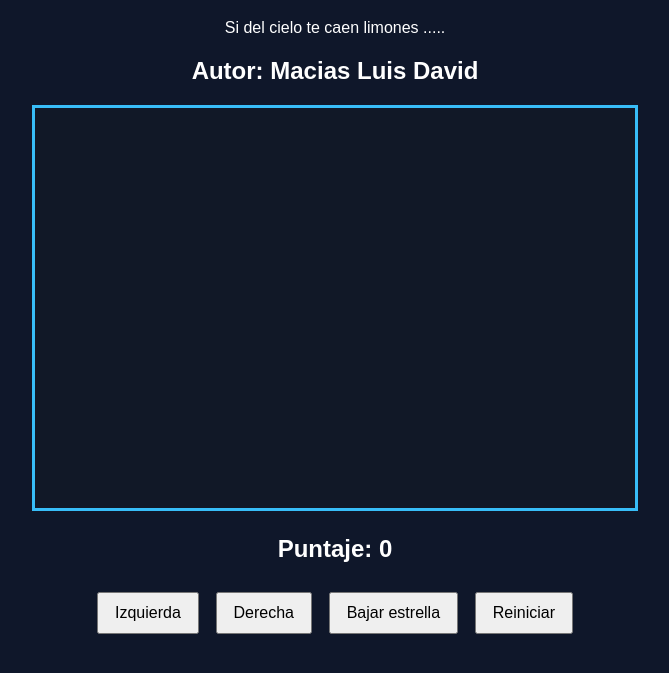
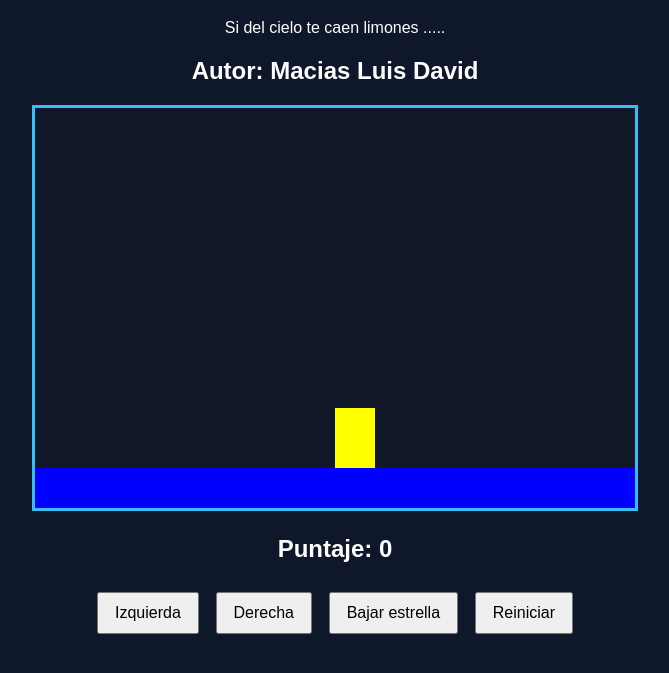
Before and after one commit to danilui28/juego_limones, a plain HTML site: page limones.html in a window 1280 px wide. Shown: the part 81-754 px from the top of the page, without its empty margins (305-974 px from the left). Drawn offline with Linux system fonts and the light colour scheme.

Commit message:
creacion personaje

```diff
--- a/limones.html
+++ b/limones.html
@@ -6,7 +6,7 @@
 
 
 </head>
-<body>
+<body onload="iniciar()">
   <div class="contenedor">
     <h1>Atrapar Limones</h1>
     <p>Si del cielo te caen limones ..... </p>
--- a/limones.js
+++ b/limones.js
@@ -1,2 +1,21 @@
 let canvas=document.getElementById("areaJuego");
 let ctx=canvas.getContext("2d");
+
+const alturaSuelo = 40;
+const alturaPersonaje = 60;
+const anchoPersonaje = 40;
+
+function iniciar(){
+    dibujarSuelo();
+    dibujarPersonaje();
+}
+
+function dibujarSuelo(){
+    ctx.fillStyle="blue";
+    ctx.fillRect(0,canvas.height-40,canvas.width,40)
+}
+
+function dibujarPersonaje(){
+    ctx.fillStyle="yellow";
+    ctx.fillRect(canvas.width/2,canvas.height-(alturaSuelo+alturaPersonaje),anchoPersonaje,alturaPersonaje)
+}
```
